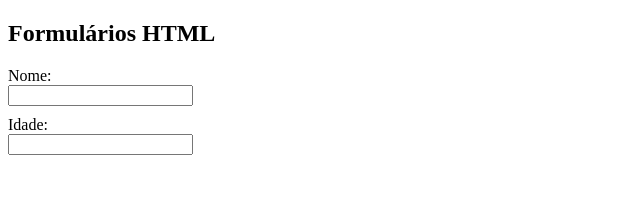
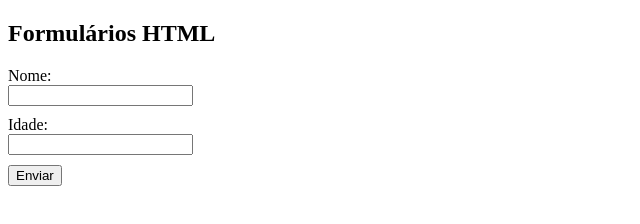
Before and after one commit to FreitasGabs/frontEnd_HoraDeCodar, a plain HTML site: page 4_formularios/index.html in a window 1280 px wide. Shown: the whole page, without its empty margins (0-640 px from the left). Drawn offline with Linux system fonts and the light colour scheme.

Commit message:
:books: :construction: Aula 5 - envio de form

```diff
--- a/4_formularios/index.html
+++ b/4_formularios/index.html
@@ -24,6 +24,9 @@
             <label for="idade">Idade:</label>
             <input type="text" name="idade" />
          </div>
+
+        <!-- Aula 5 - Envio de form -->
+         <input type="submit" value="Enviar">
     </form>
 </body>
 </html>
```
Also changed, not shown: 1 other file.
